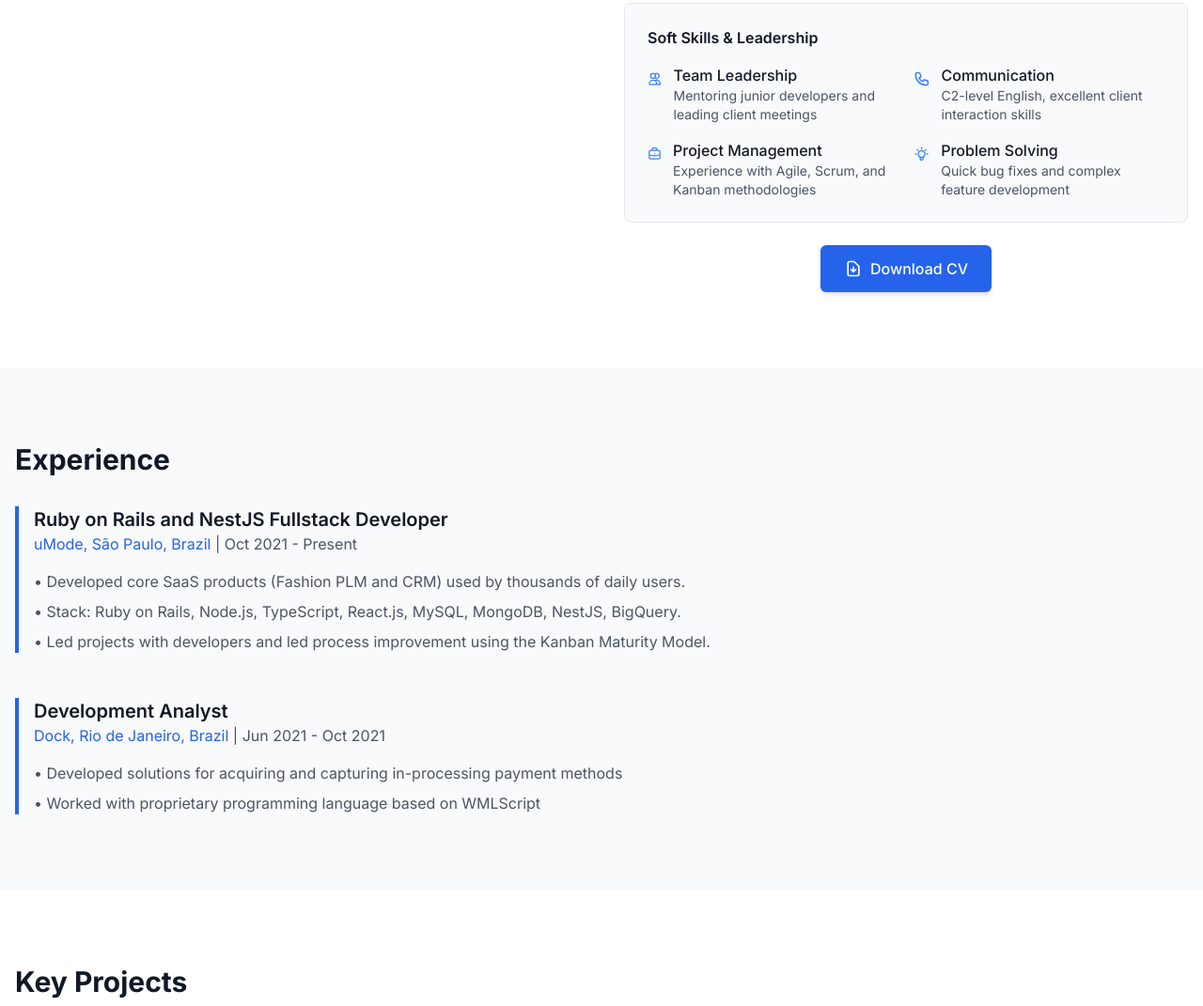
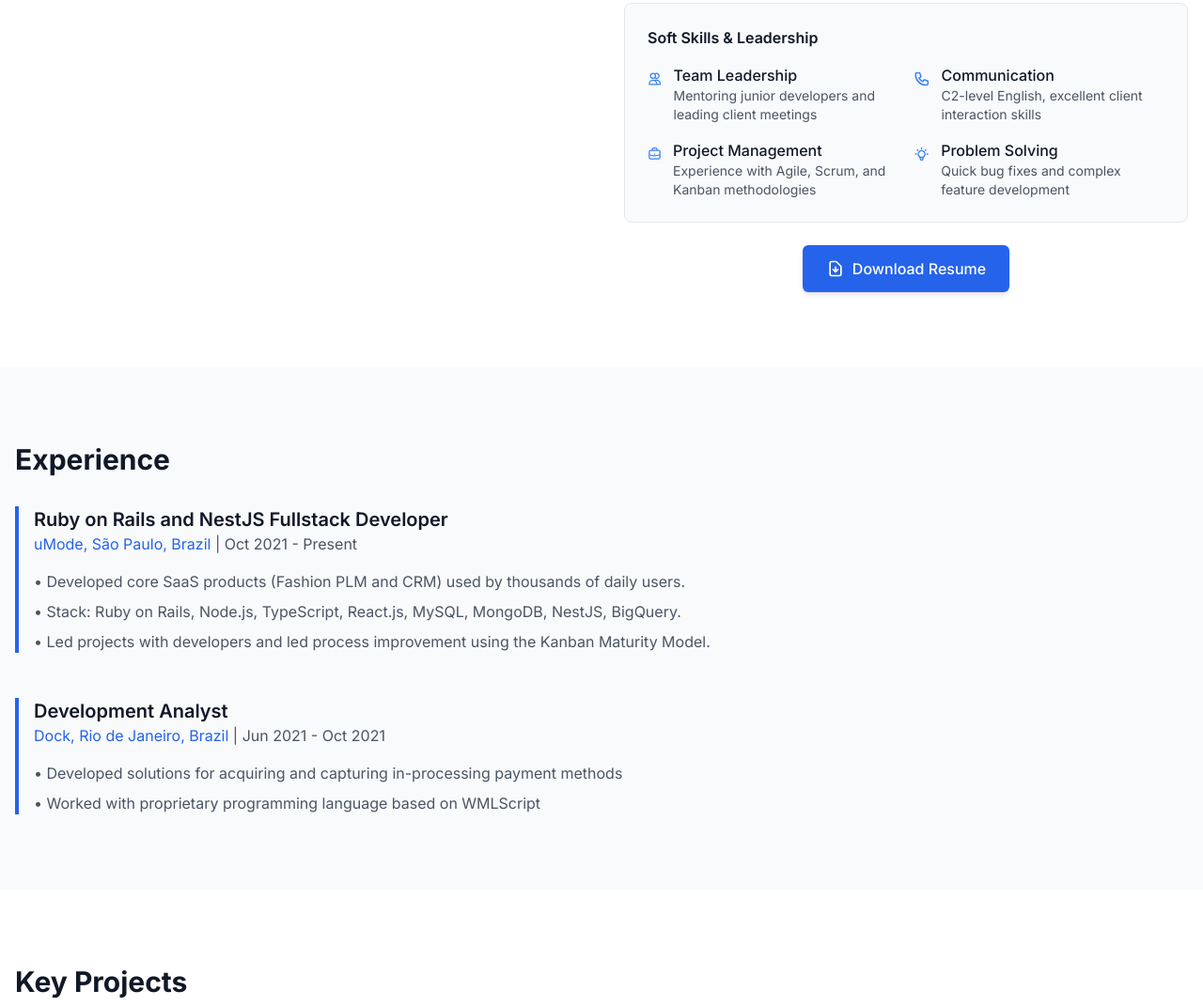
Before and after one commit to abouhid2/Portfolio, a plain HTML site: page index.html in a window 1280 px wide. Shown: the part 1133-2204 px from the top of the page at 94% size. Drawn offline with nearby package versions, Linux system fonts and the light colour scheme.

Commit message:
Update index.html to change "Download CV" text to "Download Resume".

```diff
--- a/index.html
+++ b/index.html
@@ -163,7 +163,7 @@
                             <svg class="h-5 w-5" fill="none" stroke="currentColor" viewBox="0 0 24 24">
                                 <path stroke-linecap="round" stroke-linejoin="round" stroke-width="2" d="M12 10v6m0 0l-3-3m3 3l3-3m2 8H7a2 2 0 01-2-2V5a2 2 0 012-2h5.586a1 1 0 01.707.293l5.414 5.414a1 1 0 01.293.707V19a2 2 0 01-2 2z" />
                             </svg>
-                            <span>Download CV</span>
+                            <span>Download Resume</span>
                         </a>
                     </div>
                 </div>
```
